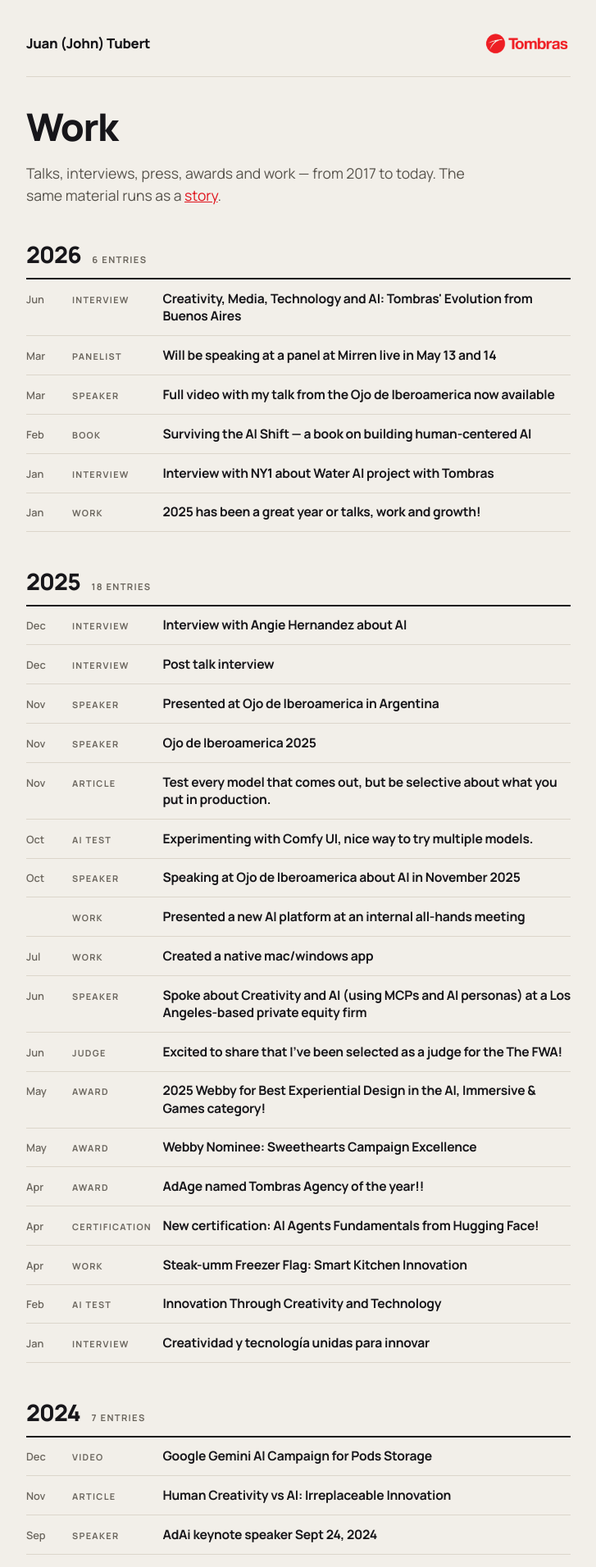
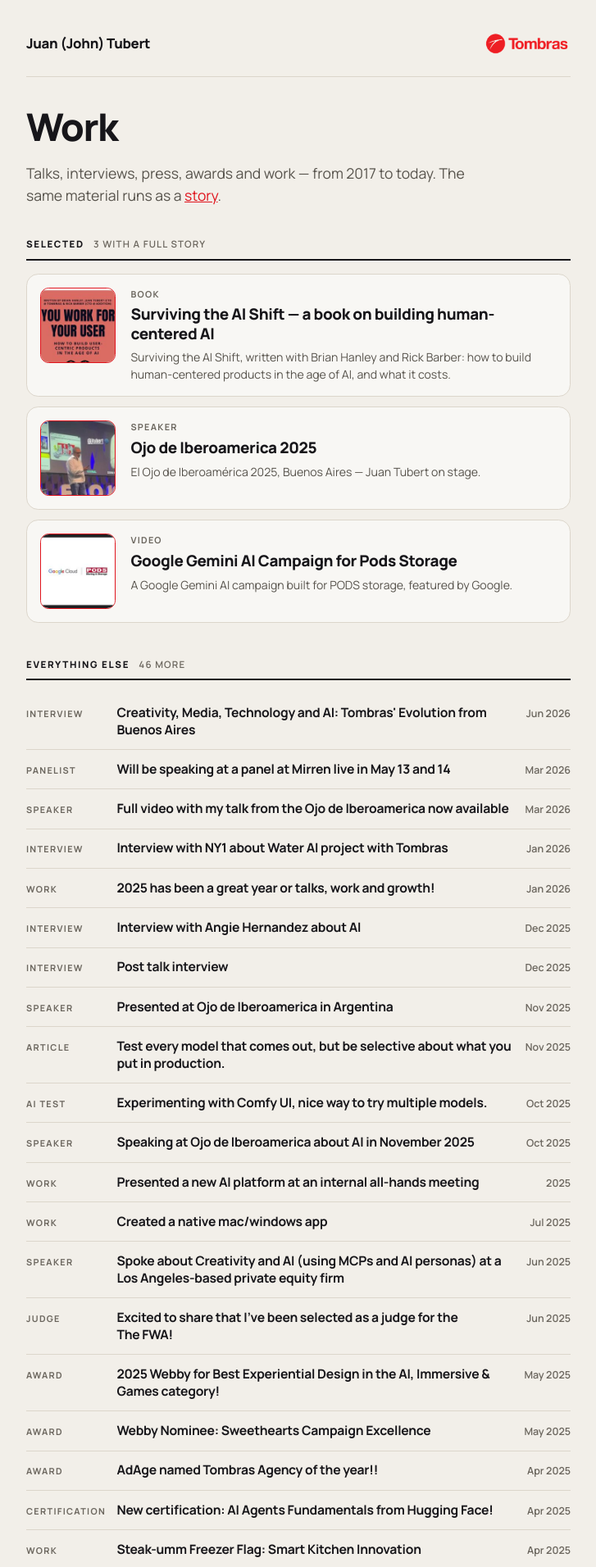
Before and after one commit to jtubert/jtubert.github.io, a Jekyll site: the page built from work/index.html, in a window 1280 px wide. Shown: the top 1912 px of the page at 82% size, without its empty margins (276-1003 px from the left). Built offline with Jekyll 4.4.1, drawn with Linux system fonts in a browser that asks for light colours; some of the changed text lies outside the part shown.

Commit message:
/work/: lead with the entries that have a full story
Replaces the year-grouped list with direction A: the entries carrying a
long-form piece run as cards at the top - 92px thumbnail, category, title
and a two-line blurb - with the rest below as a scannable category /
title / date list.

The split is derived, not hand-kept: an entry is featured when
_work_bodies/<id>.md exists, so writing a body promotes it on the next
build. The generator emits that set to _data/featured.json (JSON so
titles and blurbs need no Liquid escaping) and leaves it out of the year
counts, and generate-thumbs.py now works from it - three 200px files,
20 KB total, against the 873 KB the rejected grid needed.

```diff
--- /dev/null
+++ b/_data/featured.json
@@ -0,0 +1,25 @@
+{
+  "items": [
+    {
+      "id": "book",
+      "title": "Surviving the AI Shift — a book on building human-centered AI",
+      "category": "BOOK",
+      "blurb": "Surviving the AI Shift, written with Brian Hanley and Rick Barber: how to build human-centered products in the age of AI, and what it costs.",
+      "date": "February 2026"
+    },
+    {
+      "id": "ojo3",
+      "title": "Ojo de Iberoamerica 2025",
+      "category": "SPEAKER",
+      "blurb": "El Ojo de Iberoamérica 2025, Buenos Aires — Juan Tubert on stage.",
+      "date": "November 2025"
+    },
+    {
+      "id": "pods",
+      "title": "Google Gemini AI Campaign for Pods Storage",
+      "category": "VIDEO",
+      "blurb": "A Google Gemini AI campaign built for PODS storage, featured by Google.",
+      "date": "Dec 2024"
+    }
+  ]
+}
--- a/_data/years.yml
+++ b/_data/years.yml
@@ -11,9 +11,9 @@
   - "2019"
   - "2017"
 counts:
-  "2026": 6
-  "2025": 18
-  "2024": 7
+  "2026": 5
+  "2025": 17
+  "2024": 6
   "2023": 4
   "2022": 5
   "2021": 1
--- a/_includes/css/entry.css
+++ b/_includes/css/entry.css
@@ -103,40 +103,77 @@
 	font-size:.95rem;color:var(--ink-2);
 }
 .backlink a{font-weight:700}
-/* index */
+/* ---- /work/ index ---- */
 .lede{font-size:1.1rem;color:var(--ink-2);margin:0 0 2.4rem;max-width:34rem;text-wrap:pretty}
-.entries{list-style:none;margin:0;padding:0}
-.entries li{border-bottom:1px solid var(--hair)}
-/* ---- /work/ index, grouped by year ---- */
-.year{
-	display:flex;align-items:baseline;gap:.85rem;
-	margin:2.4rem 0 0;padding-bottom:.5rem;
+.sec{
+	display:flex;align-items:baseline;gap:.7rem;
+	margin:2.6rem 0 1rem;padding-bottom:.55rem;
 	border-bottom:2px solid var(--ink);
-	font-size:1.75rem;font-weight:800;letter-spacing:-.03em;
+	font-size:.72rem;font-weight:800;letter-spacing:.14em;text-transform:uppercase;
 }
-.year:first-of-type{margin-top:1.6rem}
-.year .n{
-	font-size:.7rem;font-weight:700;letter-spacing:.12em;
+.sec:first-of-type{margin-top:0}
+.sec .n{font-weight:600;letter-spacing:.1em;color:var(--ink-3)}
+
+/* the few entries with a written piece behind them lead the page */
+.cards{list-style:none;margin:0 0 .4rem;padding:0}
+.cards li{margin-bottom:.75rem}
+.cards a{
+	display:flex;gap:1.15rem;align-items:flex-start;
+	padding:1rem;border:1px solid var(--hair);border-radius:.9rem;
+	background:rgba(255,255,255,.5);
+	text-decoration:none;color:var(--ink);
+}
+.cards a:hover{border-color:var(--ink-3);background:rgba(255,255,255,.9)}
+.cards a:hover .t{color:var(--accent)}
+.cards img{
+	width:92px;height:92px;flex:0 0 auto;display:block;
+	object-fit:cover;border-radius:.65rem;border:1px solid var(--accent);
+	background:var(--surface);
+}
+.cards .txt{flex:1 1 auto;min-width:0}
+.cards .c{
+	display:block;margin-bottom:.35rem;
+	font-size:.68rem;font-weight:700;letter-spacing:.12em;
 	text-transform:uppercase;color:var(--ink-3);
 }
+.cards .t{
+	display:block;margin-bottom:.35rem;
+	font-size:1.18rem;font-weight:800;letter-spacing:-.02em;line-height:1.25;
+	text-wrap:pretty;
+}
+.cards .b{
+	font-size:.88rem;line-height:1.5;color:var(--ink-2);text-wrap:pretty;
+	/* two lines keeps the three cards the same height; a longer blurb
+	   would otherwise make one card noticeably taller than its neighbours */
+	display:-webkit-box;-webkit-box-orient:vertical;-webkit-line-clamp:2;
+	line-clamp:2;overflow:hidden;
+}
+@media (max-width:26rem){
+	.cards img{width:68px;height:68px}
+	.cards .t{font-size:1.02rem}
+	.cards .b{font-size:.82rem}
+}
+
+/* everything else, as a scannable list */
 .entries{list-style:none;margin:0;padding:0}
 .entries li{border-bottom:1px solid var(--hair)}
 .entries a{
 	display:grid;
-	grid-template-columns:2.6rem 6rem 1fr;
+	grid-template-columns:6rem 1fr auto;
 	gap:.9rem;align-items:baseline;
 	padding:.8rem 0;text-decoration:none;color:var(--ink);
 }
 .entries a:hover .t{color:var(--accent)}
-.entries .m{font-size:.8rem;font-weight:600;color:var(--ink-3)}
 .entries .c{
 	font-size:.68rem;font-weight:700;letter-spacing:.12em;
 	text-transform:uppercase;color:var(--ink-3);
 }
 .entries .t{font-size:.98rem;font-weight:700;letter-spacing:-.015em;line-height:1.35;text-wrap:pretty}
+.entries .d{font-size:.78rem;font-weight:600;color:var(--ink-3);white-space:nowrap}
 @media (max-width:32rem){
-	.entries a{grid-template-columns:2.4rem 1fr;gap:.35rem .75rem}
-	.entries .t{grid-column:1 / -1}
+	.entries a{grid-template-columns:1fr auto;gap:.3rem .75rem}
+	.entries .t{grid-column:1 / -1;order:2}
+	.entries .d{text-align:right}
 }
 
 /* pager - every entry is a way into the rest, not a dead end */
--- a/work/index.html
+++ b/work/index.html
@@ -51,28 +51,56 @@
     <p class="lede">Talks, interviews, press, awards and work &mdash; from 2017 to today. The same material runs as a <a href="/">story</a>.</p>
 
     {%- comment -%}
-      Year labels and counts come from _data/years.yml, written by
-      tools/generate-entry-pages.py. One entry has no date and inherits the
-      year above it, which is fiddly in Liquid and easy in the generator.
+      Two tiers. _data/featured.json is written by tools/generate-entry-pages.py
+      and holds the entries that have a long-form piece behind them; writing one
+      promotes an entry up here on the next build, so the split is never a
+      hand-kept list. Everything below is the same set minus those.
     {%- endcomment -%}
-    {%- assign shown_year = "" -%}
+    {%- assign fids = site.data.featured.items | map: "id" | join: "," -%}
+    {%- assign fids = "," | append: fids | append: "," -%}
+
+    <h2 class="sec">Selected <span class="n">{{ site.data.featured.items | size }} with a full story</span></h2>
+    <ul class="cards">
+    {%- for f in site.data.featured.items %}
+      <li>
+        <a href="/work/{{ f.id }}/">
+          <img src="/assets/thumbs/{{ f.id }}.jpg" alt="" width="92" height="92" loading="lazy" decoding="async">
+          <span class="txt">
+            <span class="c">{{ f.category }}</span>
+            <span class="t">{{ f.title }}</span>
+            <span class="b">{{ f.blurb }}</span>
+          </span>
+        </a>
+      </li>
+    {%- endfor %}
+    </ul>
+
+    {%- assign rest = 0 -%}
+    {%- for s in site.data.stories -%}
+      {%- if s.id and s.id != "homepage" and s.title and s.title != "N/A" and s.title != "" -%}
+        {%- assign key = "," | append: s.id | append: "," -%}
+        {%- unless fids contains key -%}{%- assign rest = rest | plus: 1 -%}{%- endunless -%}
+      {%- endif -%}
+    {%- endfor %}
+    <h2 class="sec">Everything else <span class="n">{{ rest }} more</span></h2>
+    <ul class="entries">
     {%- for s in site.data.stories -%}
     {%- if s.id and s.id != "homepage" and s.title and s.title != "N/A" and s.title != "" -%}
-    {%- assign yr = site.data.years.entry[s.id] -%}
-    {%- if yr != shown_year %}
-    {%- if shown_year != "" %}    </ul>
-    {% endif %}
-    <h2 class="year">{{ yr }}<span class="n">{{ site.data.years.counts[yr] }} entries</span></h2>
-    <ul class="entries">
-    {%- assign shown_year = yr -%}
-    {%- endif %}
+    {%- assign key = "," | append: s.id | append: "," -%}
+    {%- unless fids contains key %}
       <li>
         <a href="/work/{{ s.id }}/">
-          <span class="m">{{ s.date | split: " " | first | truncate: 3, "" }}</span>
           <span class="c">{{ s.category }}</span>
           <span class="t">{{ s.title }}</span>
+          {%- comment -%}
+            One entry has no date in the sheet; years.yml carries the year down
+            from the entry above it, which is fiddly in Liquid and easy in the
+            generator.
+          {%- endcomment -%}
+          <span class="d">{% if s.date and s.date != "" and s.date != "N/A" %}{{ s.date | split: " " | first | truncate: 3, "" }} {{ s.date | split: " " | last }}{% else %}{{ site.data.years.entry[s.id] }}{% endif %}</span>
         </a>
       </li>
+    {%- endunless -%}
     {%- endif -%}
     {%- endfor %}
     </ul>
```
Also changed, not shown: package.json (+4 -4 lines), tools/generate-entry-pages.py (+30 -3 lines), tools/generate-thumbs.py (+17 -5 lines), assets/thumbs/book.jpg (added), assets/thumbs/ojo3.jpg (added), assets/thumbs/pods.jpg (added), 1 other file.
